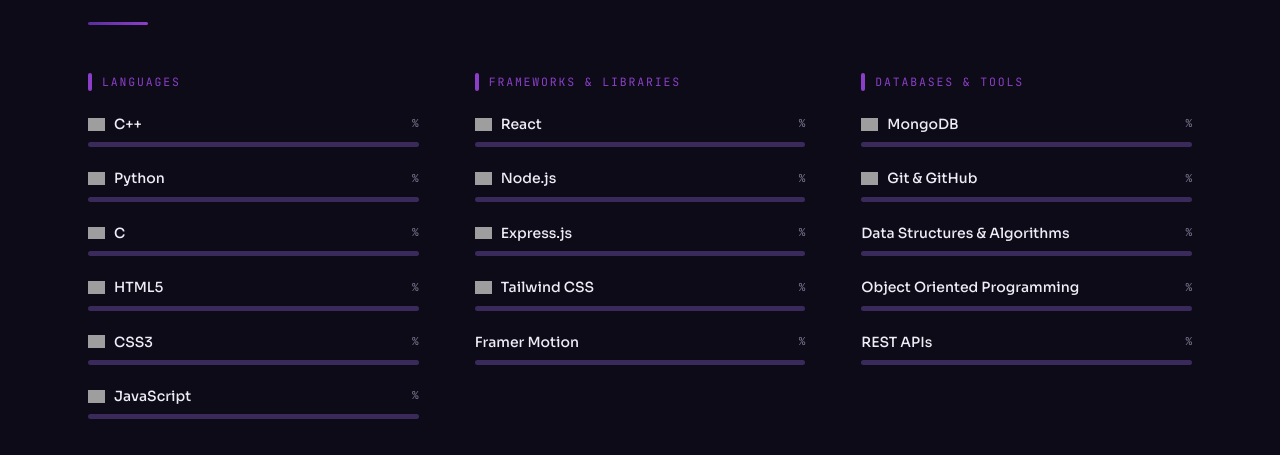
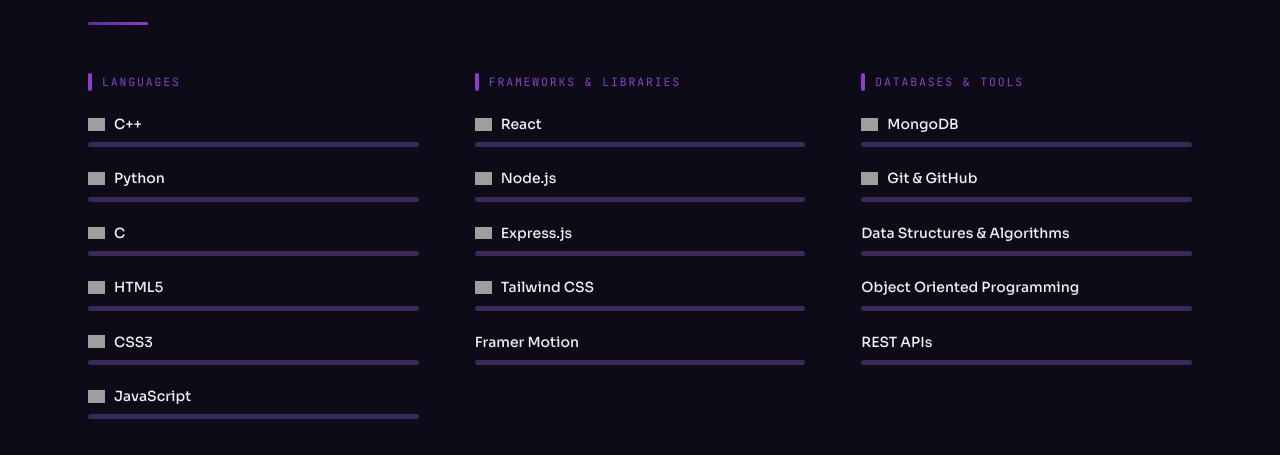
Before and after one commit to raghav2556/portfolio, a React (Vite) app: page / in a window 1280 px wide. Shown: the part 3484-3939 px from the top of the page. Built offline with nearby package versions, Linux system fonts and the light colour scheme; no server answers; grey boxes are pictures that could not be loaded.

Commit message:
removed level bar from skills

```diff
--- a/src/components/Skills.jsx
+++ b/src/components/Skills.jsx
@@ -26,9 +26,6 @@
             {skill.name}
           </span>
         </div>
-        <span style={{ fontFamily: 'JetBrains Mono, monospace', fontSize: '11px', color: 'var(--text-muted)' }}>
-          {skill.level}%
-        </span>
       </div>
 
       {/* Track */}
```
